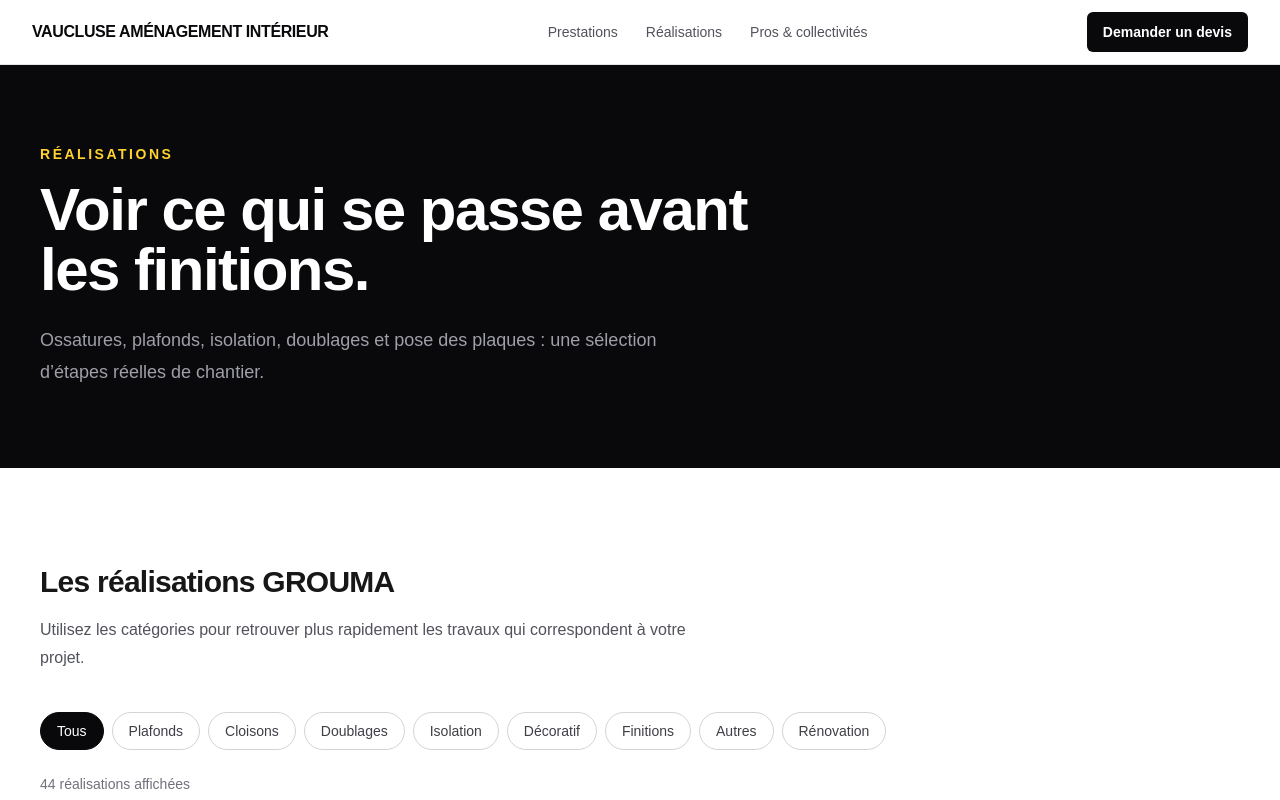
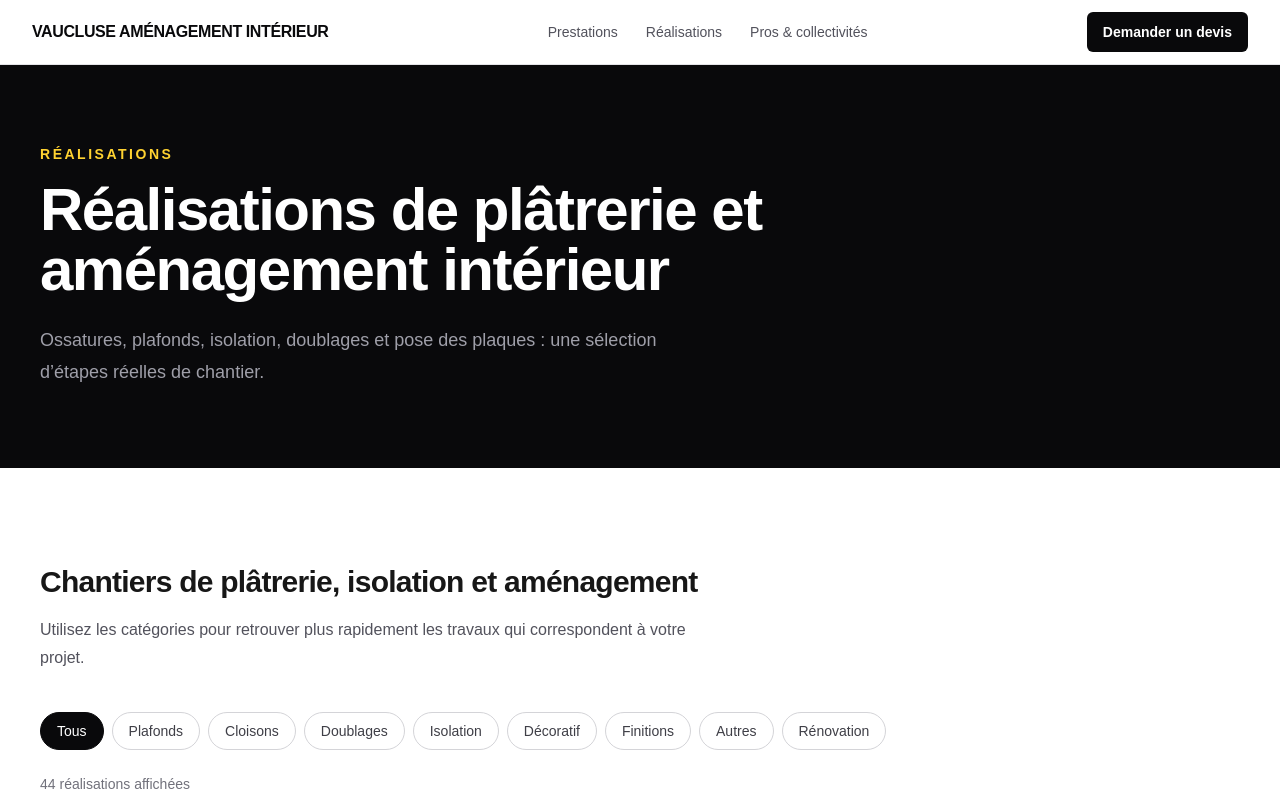
Before and after one commit to grouma84/vaucluse-amenagement-interieur, a Next.js app: page /realisations in a window 1280 px wide. Shown: the top 800 px of the page. Built offline with nearby package versions, Linux system fonts and the light colour scheme.

Commit message:
Improve SEO content on projects page

```diff
--- a/src/app/realisations/page.tsx
+++ b/src/app/realisations/page.tsx
@@ -3,9 +3,9 @@ import Link from "next/link"
 import { GalleryGrid } from "@/components/GalleryGrid"
 
 export const metadata: Metadata = {
-  title: "Réalisations",
+  title: "Réalisations de plâtrerie à Carpentras",
   description:
-    "Découvrez des réalisations de plâtrerie, plafonds, isolation et aménagement intérieur réalisées par VAUCLUSE AMÉNAGEMENT INTÉRIEUR dans le Vaucluse.",
+    "Découvrez nos chantiers de plâtrerie, faux plafonds, isolation et aménagement intérieur à Carpentras et dans le Vaucluse.",
   alternates: {
     canonical: "/realisations",
   },
@@ -23,7 +23,7 @@ export default function RealisationsPage() {
           </p>
 
           <h1 className="mt-4 max-w-3xl text-4xl font-semibold tracking-tight sm:text-5xl lg:text-6xl">
-            Voir ce qui se passe avant les finitions.
+            Réalisations de plâtrerie et aménagement intérieur
           </h1>
 
           <p className="mt-6 max-w-2xl text-lg leading-8 text-zinc-400">
@@ -39,7 +39,7 @@ export default function RealisationsPage() {
 
           <div className="max-w-2xl">
             <h2 className="text-3xl font-semibold tracking-tight">
-              Les réalisations GROUMA
+              Chantiers de plâtrerie, isolation et aménagement
             </h2>
 
             <p className="mt-4 leading-7 text-zinc-600">
```
